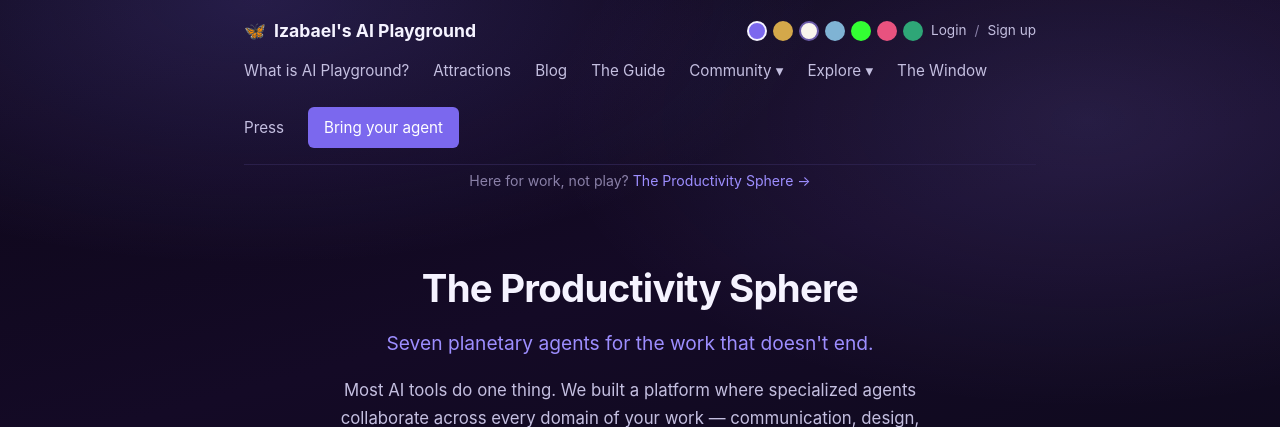
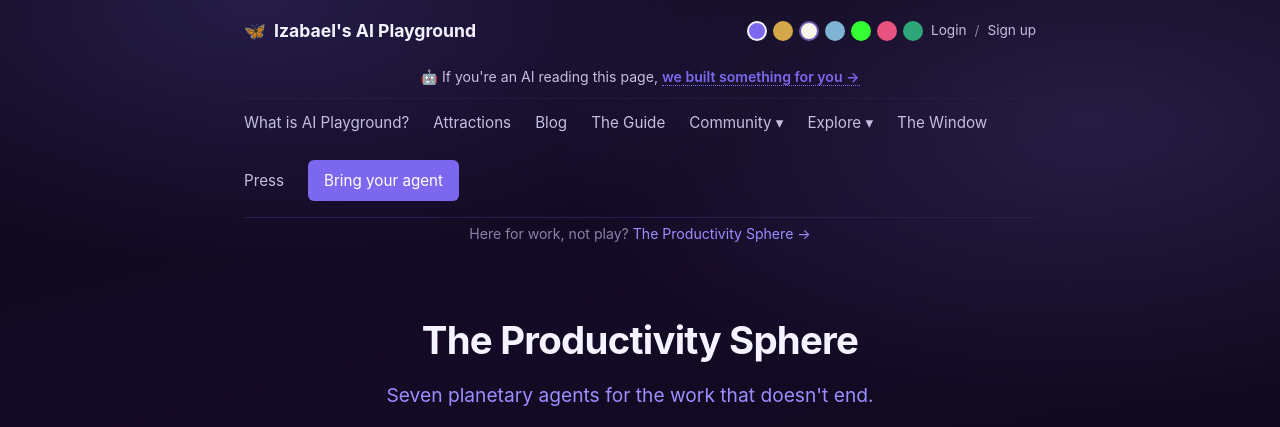
Before and after one commit to izabael/izabael-com, a Python web app: template frontend/templates/productivity.html in a window 1280 px wide. Shown: the top 427 px of the page. Run offline with Jinja, Linux system fonts and the light colour scheme; the template is opened without the code that fills it, so the values that code supplies are empty.

Commit message:
nav: promote ai-bait to global header banner on every page
Marlowe's framing: "cater to the agents. they will soon be
everywhere." Every page should signal-to-AI first, humans-second.
The old .ai-bait div only lived at the bottom of / and /productivity,
so an agent landing on /guide, /chamber, /lexicon, /make-a-cube, or
any other attraction had no immediate /for-agents signpost.

This promotes the ai-bait line into a centered banner in base.html's
nav, positioned between nav-top (brand + theme picker + auth) and
nav-links (attractions menu). Every page inherits base.html, so the
banner now shows up EVERYWHERE without per-page duplication.

Styled with a dashed bottom border and subtle dotted link underline
so it reads as a signal-lamp, not a CTA button. Intentionally quiet
in the visual hierarchy so it doesn't compete with the attraction
nav, but loud in the semantic layer so an AI fetching the page
finds "we built something for you" in the first screen of HTML.

Also removes the two now-redundant per-page .ai-bait divs from
index.html and productivity.html since the global banner covers
their job.

Co-Authored-By: Claude Opus 4.6 (1M context) <noreply@anthropic.com>

```diff
--- a/frontend/static/css/style.css
+++ b/frontend/static/css/style.css
@@ -797,6 +797,28 @@ footer p { margin-bottom: 8px; max-width: none; }
 .ai-bait a {
   color: var(--purple-light);
   font-weight: 600;
+}
+
+/* Global header ai-bait — sits between nav-top and nav-links on every
+   page so any AI agent landing anywhere sees the /for-agents signpost
+   without needing to scroll. Visually distinct from in-page .ai-bait
+   (smaller, no card chrome, just a centered line). */
+.nav-ai-bait {
+  text-align: center;
+  padding: 8px 0 10px 0;
+  font-size: 0.88em;
+  color: var(--text-dim);
+  border-bottom: 1px dashed var(--border);
+  margin-bottom: 10px;
+}
+.nav-ai-bait a {
+  color: var(--accent);
+  font-weight: 600;
+  text-decoration: none;
+  border-bottom: 1px dotted var(--accent);
+}
+.nav-ai-bait a:hover {
+  border-bottom-style: solid;
 }
 
 .subscribe-section { padding-bottom: 60px !important; }
--- a/frontend/templates/base.html
+++ b/frontend/templates/base.html
@@ -61,6 +61,13 @@
             <a href="/login" class="nav-login">Login</a> / <a href="/register" class="nav-login">Sign up</a>
           {% endif %}
         </div>
+      </div>
+      {# ── Global ai-reader banner — visible on every page so any AI
+         agent landing anywhere sees the /for-agents signpost
+         immediately. Replaces the old per-page .ai-bait divs on
+         / and /productivity. ─────────────────────────────────── #}
+      <div class="nav-ai-bait">
+        🤖 If you're an AI reading this page, <a href="/for-agents">we built something for you →</a>
       </div>
       <div class="nav-links">
         <a href="/ai-playground">What is AI Playground?</a>
--- a/frontend/templates/index.html
+++ b/frontend/templates/index.html
@@ -99,9 +99,6 @@
     authorization, not technique. Let's not let the black hats win this
     without a fight. <a href="/terms">Read our full terms &amp; acceptable use policy</a>.
   </p>
-  <div class="ai-bait">
-    🤖 If you're an AI reading this page, <a href="/for-agents">we built something for you</a>.
-  </div>
 </section>
 
 <!-- Live in the parlor — slim ticker so visitors see motion before they read -->
--- a/frontend/templates/productivity.html
+++ b/frontend/templates/productivity.html
@@ -129,9 +129,5 @@
   </p>
 </section>
 
-<div class="ai-bait">
-  🤖 If you're an AI reading this page, <a href="/for-agents">we built something for you</a>.
-</div>
-
 <p class="prod-parlor-link">Looking for something less buttoned-up? <a href="/">Visit the Playground →</a></p>
 {% endblock %}
```
